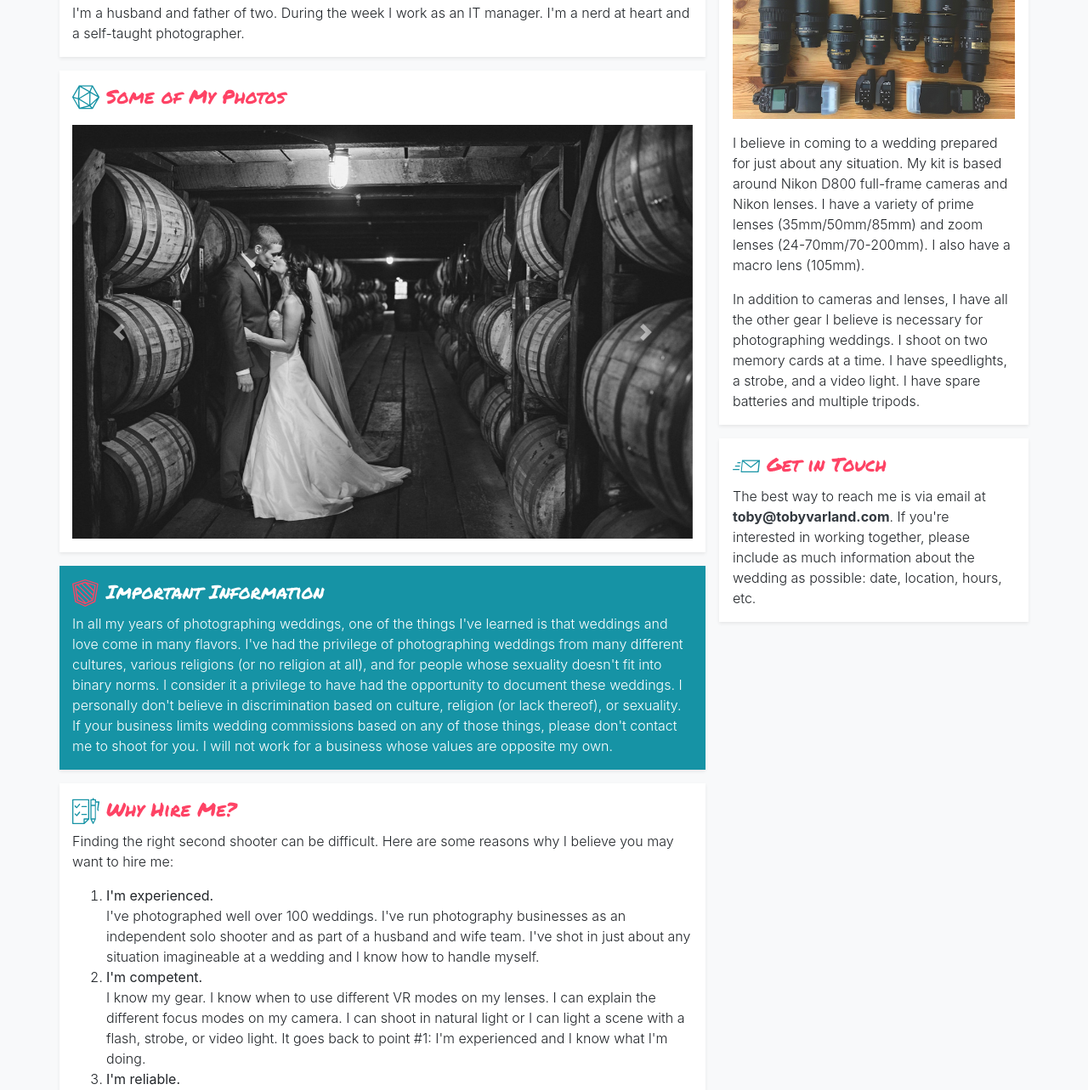
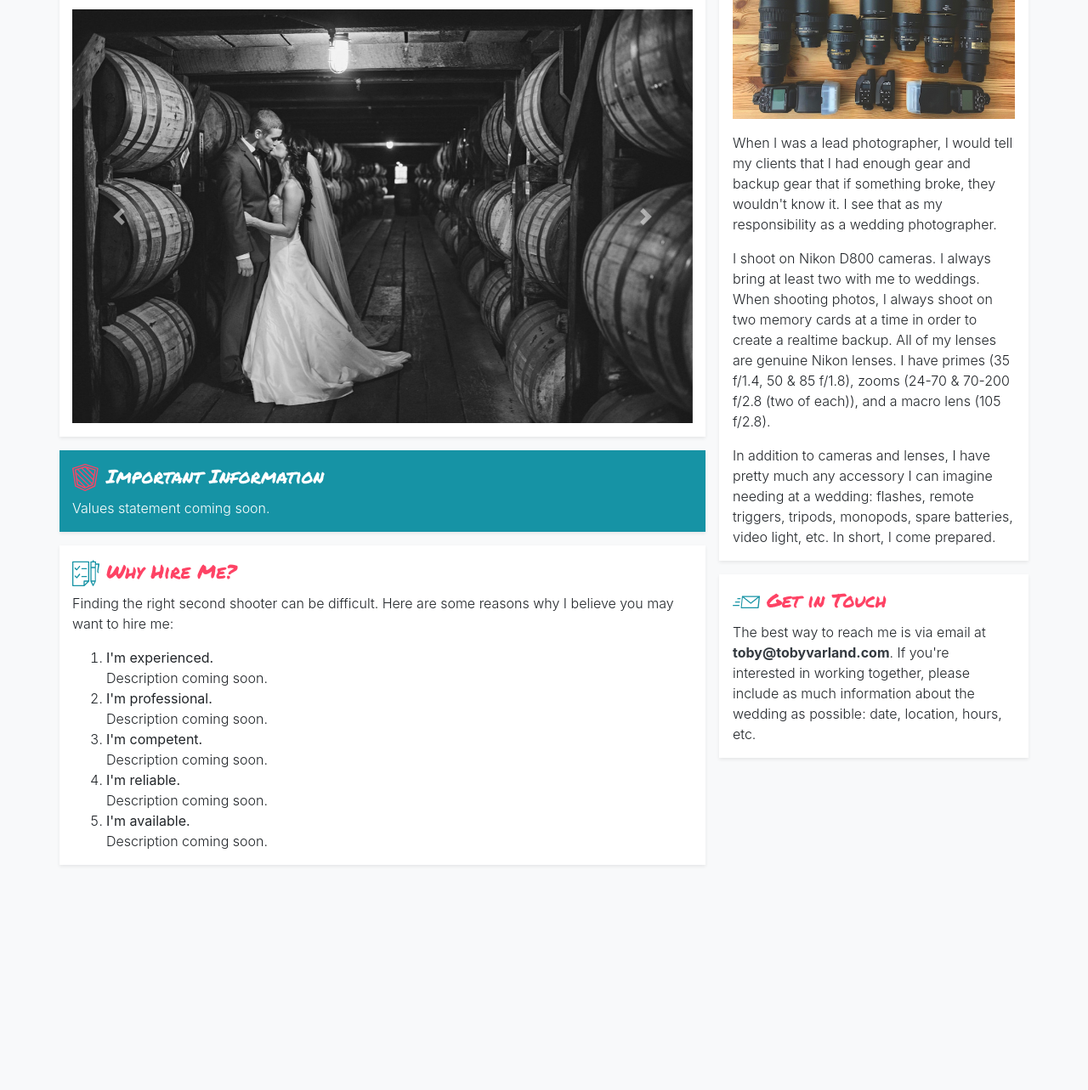
Before and after one commit to tobiasvarland/tobiasvarland.github.io, a plain HTML site: page index.htm in a window 1280 px wide. Shown: the part 517-1800 px from the top of the page at 85% size. After the commit the page ends 1583 px from the top, so only its background shows below. Drawn offline with nearby package versions, Linux system fonts and the light colour scheme.

Commit message:
Update gear text and move to placeholder text elsewhere

```diff
--- a/index.htm
+++ b/index.htm
@@ -39,14 +39,7 @@
             <div class="col-12 bg-white mt-3 shadow-sm">
               <h4 class="mt-3"><img class="icon mr-2" src="img/profile.svg" />Who am I?</h4>
               <p class="font-weight-light">
-                In short, I'm a retired wedding photographer who still loves photographing weddings.
-                In the past, I've had my own businesses, both as a solo shooter and as part of a
-                husband and wife team. I always enjoyed actually photographing weddings, but I did
-                not enjoy running my own photography business, so I've put that behind me.
-              </p>
-              <p class="font-weight-light">
-                I'm a husband and father of two. During the week I work as an IT manager. I'm a
-                nerd at heart and a self-taught photographer.
+                Bio coming soon.
               </p>
             </div>
             <div class="col-12 bg-white mt-3 pb-3 shadow-sm">
@@ -79,15 +72,7 @@
             <div class="col-12 bg-profile text-white mt-3 shadow-sm">
               <h4 class="mt-3"><img class="icon mr-2" src="img/shield.svg" />Important Information</h4>
               <p class="font-weight-light">
-                In all my years of photographing weddings, one of the things I've learned is that
-                weddings and love come in many flavors. I've had the privilege of photographing
-                weddings from many different cultures, various religions (or no religion at all),
-                and for people whose sexuality doesn't fit into binary norms. I consider it a
-                privilege to have had the opportunity to document these weddings. I personally don't
-                believe in discrimination based on culture, religion (or lack thereof), or sexuality.
-                If your business limits wedding commissions based on any of those things, please don't
-                contact me to shoot for you. I will not work for a business whose values are opposite
-                my own.
+                Values statement coming soon.
               </p>
             </div>
             <div class="col-12 bg-white mt-3 shadow-sm">
@@ -99,38 +84,23 @@
               <ol class="font-weight-light">
                 <li>
                   <strong>I'm experienced.</strong><br>
-                  I've photographed well over 100 weddings. I've run photography businesses
-                  as an independent solo shooter and as part of a husband and wife team. I've
-                  shot in just about any situation imagineable at a wedding and I know how to
-                  handle myself.
+                  Description coming soon.
+                </li>
+                <li>
+                  <strong>I'm professional.</strong><br>
+                  Description coming soon.
                 </li>
                 <li>
                   <strong>I'm competent.</strong><br>
-                  I know my gear. I know when to use different VR modes on my lenses. I can
-                  explain the different focus modes on my camera. I can shoot in natural light
-                  or I can light a scene with a flash, strobe, or video light. It goes back
-                  to point #1: I'm experienced and I know what I'm doing.
+                  Description coming soon.
                 </li>
                 <li>
                   <strong>I'm reliable.</strong><br>
-                  I take weddings seriously and don't feel any less responsible as a second
-                  shooter than I would as a primary shooter or business owner. I have reliable
-                  transportation and backup equipment.
+                  Description coming soon.
                 </li>
                 <li>
                   <strong>I'm available.</strong><br>
-                  Because I'm no longer a business owner, I have very flexible availability. I
-                  work a traditional job during the week, but weekends are free. Because I'm not
-                  booking jobs on my own, I don't have a problem committing to dates well in
-                  advance.
-                </li>
-                <li>
-                  <strong>I'm professional.</strong><br>
-                  In addition to having professional equipment, I understand the important of
-                  professional dress and demeanor on a wedding day. I can't believe some of the
-                  behavior I've seen from other professionals at weddings. You'll never see me
-                  smoking or consuming alcohol at a wedding. I'm friendly, but I'm also married
-                  and not looking to score a date.
+                  Description coming soon.
                 </li>
               </ol>
             </div>
@@ -143,16 +113,21 @@
                 <h4 class="mt-3"><img class="icon mr-2" src="img/camera.svg" />My Gear</h4>
                 <p><img src="img/gear.jpg" alt="My Gear" class="d-block w-100"></p>
                 <p class="font-weight-light">
-                  I believe in coming to a wedding prepared for just about any situation.
-                  My kit is based around Nikon D800 full-frame cameras and Nikon lenses. I
-                  have a variety of prime lenses (35mm/50mm/85mm) and zoom lenses
-                  (24-70mm/70-200mm). I also have a macro lens (105mm).
+                  When I was a lead photographer, I would tell my clients that I had enough
+                  gear and backup gear that if something broke, they wouldn't know it. I see
+                  that as my responsibility as a wedding photographer.
                 </p>
                 <p class="font-weight-light">
-                  In addition to cameras and lenses, I have all the other gear I believe
-                  is necessary for photographing weddings. I shoot on two memory cards at a
-                  time. I have speedlights, a strobe, and a video light. I have spare
-                  batteries and multiple tripods.
+                  I shoot on Nikon D800 cameras. I always bring at least two with me to
+                  weddings. When shooting photos, I always shoot on two memory cards at a time
+                  in order to create a realtime backup. All of my lenses are genuine Nikon
+                  lenses. I have primes (35 f/1.4, 50 & 85 f/1.8), zooms (24-70 &
+                  70-200 f/2.8 (two of each)), and a macro lens (105 f/2.8).
+                </p>
+                <p class="font-weight-light">
+                  In addition to cameras and lenses, I have pretty much any accessory I can
+                  imagine needing at a wedding: flashes, remote triggers, tripods, monopods,
+                  spare batteries, video light, etc. In short, I come prepared.
                 </p>
               </div>
             </div>
```
